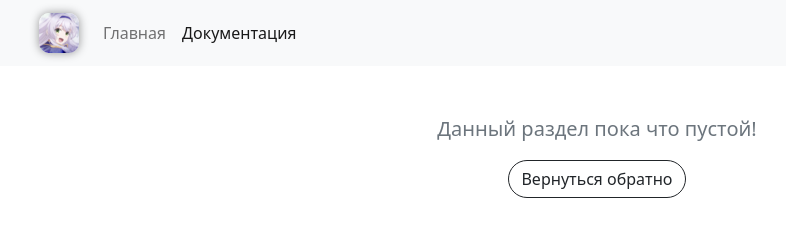
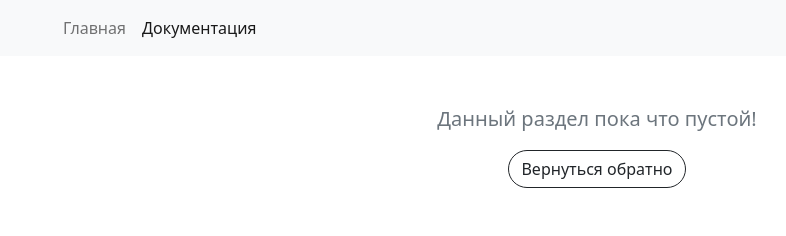
Before and after one commit to FlyDenn/flybot, a plain HTML site: page ideas.html in a window 1280 px wide. Shown: the whole page, without its empty margins (43-829 px from the left). Drawn offline with nearby package versions, Linux system fonts and the light colour scheme.

Commit message:
Update ideas.html

```diff
--- a/ideas.html
+++ b/ideas.html
@@ -43,7 +43,7 @@
 			<nav class="navbar navbar-expand-lg bg-light">
 			  <div class="container">
 			   	<a class="navbar-brand" href="index.html">
-			    	<img src="logo.png" alt="FlyBot" class="logo">
+<!-- 			    	<img src="logo.png" alt="FlyBot" class="logo"> -->
 			    </a>
 			    <button
 			    	class="navbar-toggler"
```
